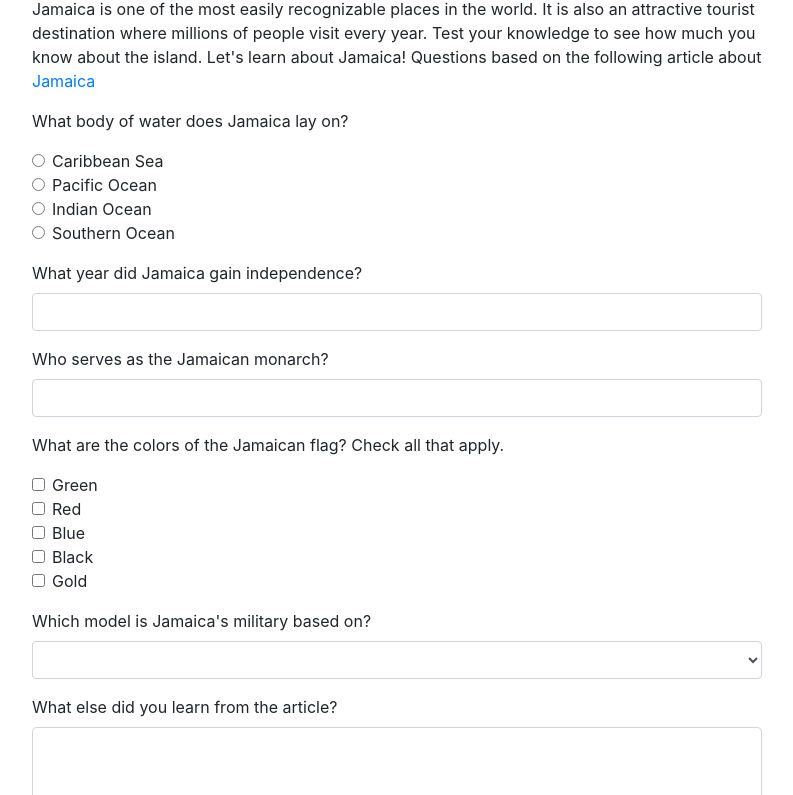
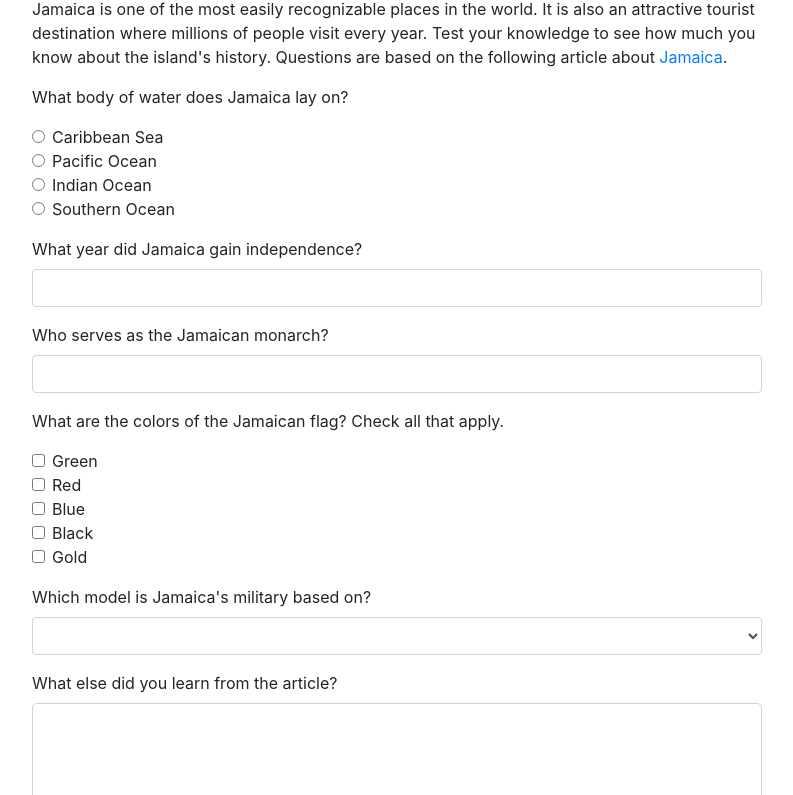
Before and after one commit to brittanic/bootstrap-forms, a plain HTML site: page index.html in a window 1280 px wide. Shown: the part 59-854 px from the top of the page, without its empty margins (53-846 px from the left). Drawn offline with Linux system fonts and the light colour scheme.

Commit message:
second commit

```diff
--- a/index.html
+++ b/index.html
@@ -13,8 +13,7 @@
     <div class="row">
       <div class="col-sm-12 col-md-8">
   <h1>Jamaica Quiz</h1>
-  <p>Jamaica is one of the most easily recognizable places in the world. It is also an attractive tourist destination where millions of people visit every year. Test your knowledge to see how much you know about the island. Let's learn about Jamaica!
-  Questions based on the following article about <a href="https://en.wikipedia.org/wiki/Jamaica"> Jamaica</a></p>
+  <p>Jamaica is one of the most easily recognizable places in the world. It is also an attractive tourist destination where millions of people visit every year. Test your knowledge to see how much you know about the island's history. Questions are based on the following article about <a href="https://en.wikipedia.org/wiki/Jamaica"> Jamaica</a>.</p>
       <form>
         <div class="form-group">
           <p>What body of water does Jamaica lay on?</p>
```
